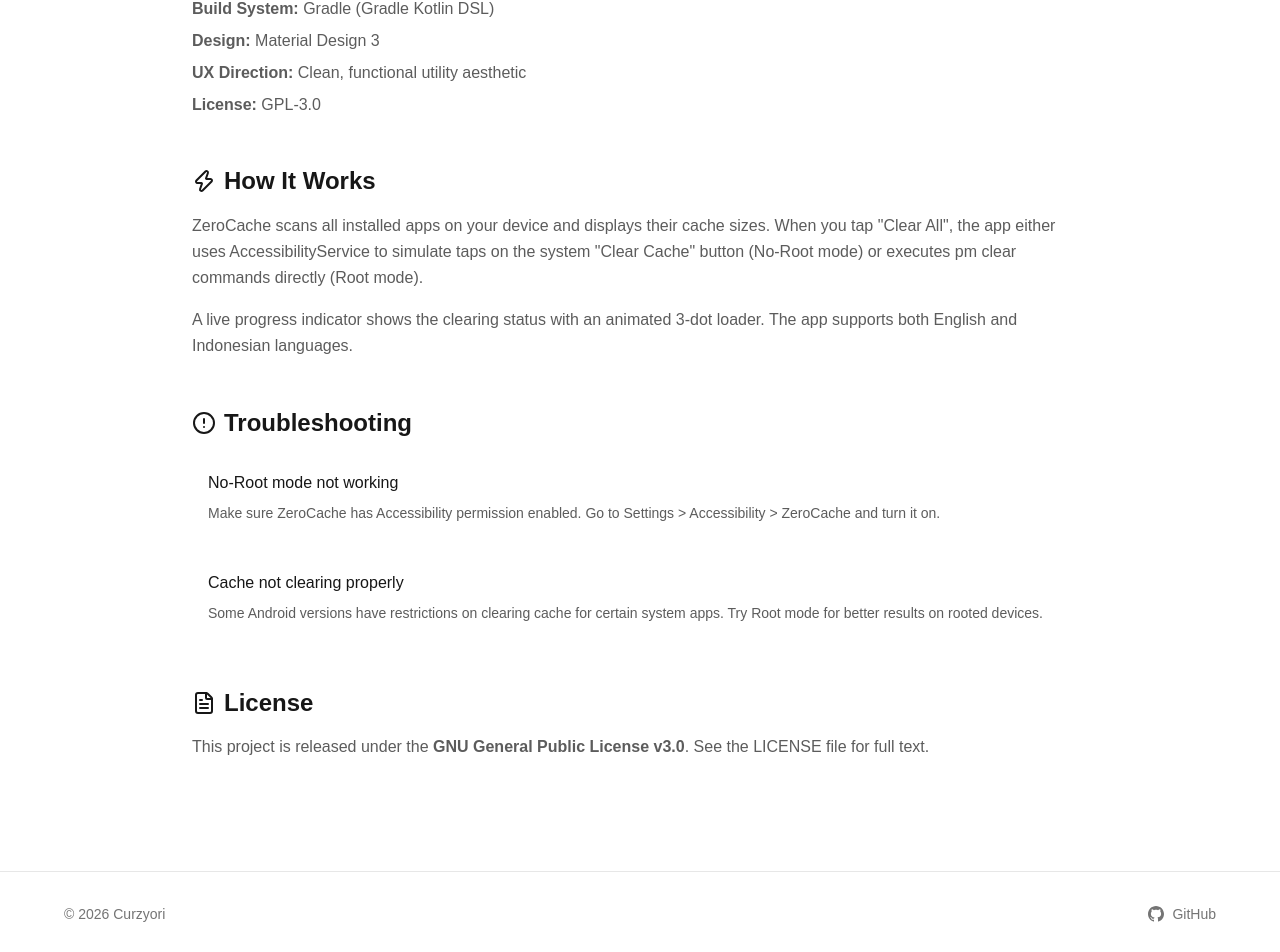
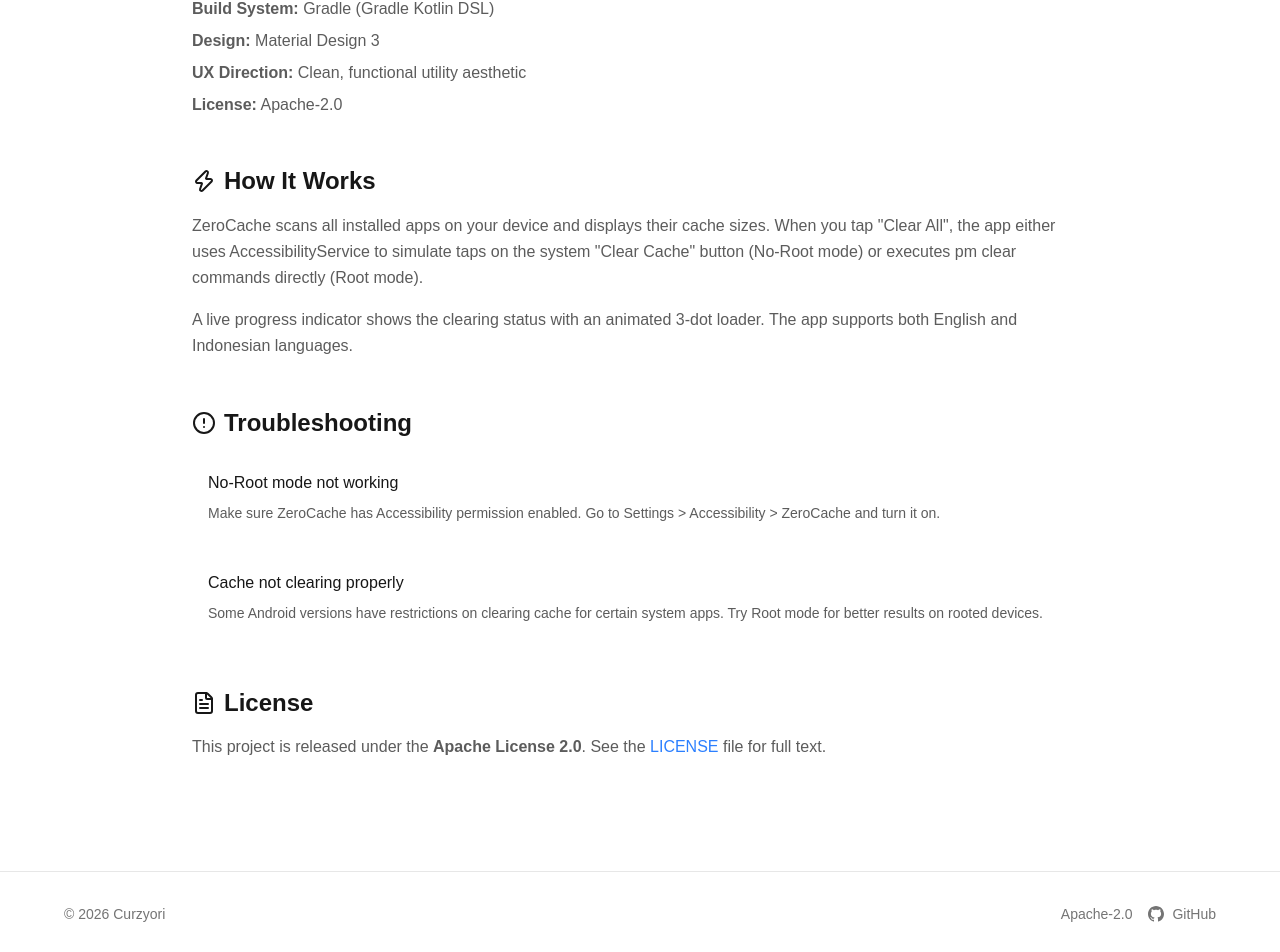
Before and after one commit to Curzyori/Web-Zero-Cache, a Next.js app: page /en/docs in a window 1280 px wide. Shown: the part 1195-2147 px from the top of the page. Built offline with nearby package versions, Linux system fonts and the light colour scheme; no server answers.

Commit message:
fix: update license to Apache-2.0 in docs page
- Change Tech Stack license from GPL-3.0 to Apache-2.0
- Update License section to reference Apache-2.0 with link
- Add license info to docs Footer

```diff
--- a/src/app/[locale]/docs/page.tsx
+++ b/src/app/[locale]/docs/page.tsx
@@ -131,7 +131,7 @@
               <li><strong>Build System:</strong> Gradle (Gradle Kotlin DSL)</li>
               <li><strong>Design:</strong> Material Design 3</li>
               <li><strong>UX Direction:</strong> Clean, functional utility aesthetic</li>
-              <li><strong>License:</strong> GPL-3.0</li>
+              <li><strong>License:</strong> Apache-2.0</li>
             </ul>
           </section>
 
@@ -177,14 +177,19 @@
               License
             </h2>
             <p className="text-foreground/70">
-              This project is released under the <strong>GNU General Public License v3.0</strong>.
-              See the LICENSE file for full text.
+              This project is released under the <strong>Apache License 2.0</strong>.
+              See the <a href="https://github.com/Curzyori/zero-cache/blob/main/LICENSE" target="_blank" rel="noopener noreferrer" className="text-blue-500 hover:underline">LICENSE</a> file for full text.
             </p>
           </section>
         </div>
       </main>
 
-      <Footer copyright="© 2026 Curzyori" githubRepo="Curzyori/zero-cache" />
+      <Footer
+        copyright="© 2026 Curzyori"
+        githubRepo="Curzyori/zero-cache"
+        licenseName="Apache-2.0"
+        licenseUrl="https://github.com/Curzyori/zero-cache/blob/main/LICENSE"
+      />
     </>
   );
 }
```
